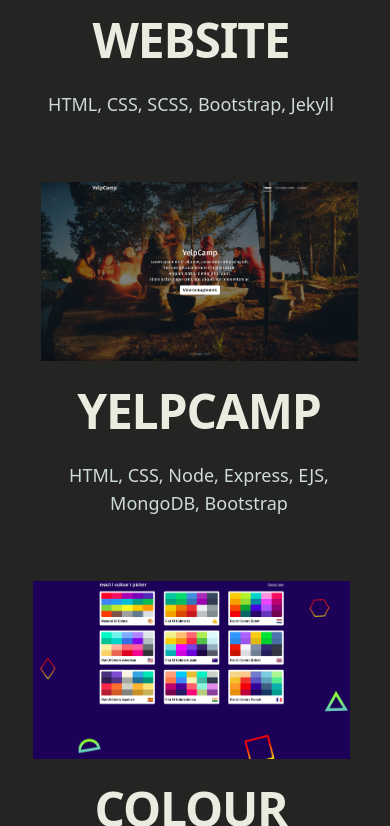
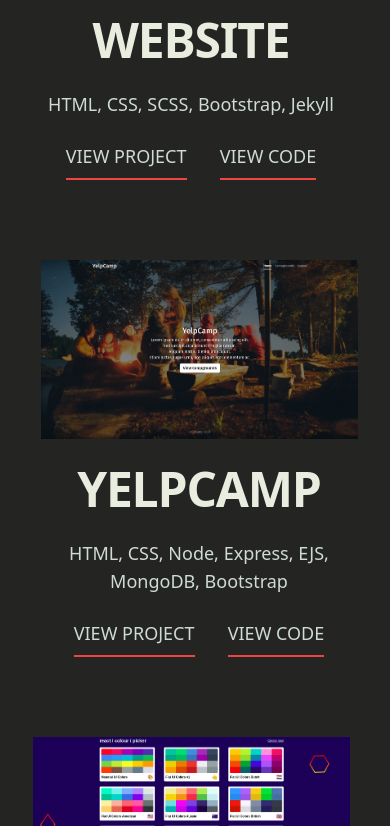
Before and after one commit to mai-soup/portfolio, a React (Vite) app: page / in a window 390 px wide. Shown: the part 2578-3404 px from the top of the page. Built offline with nearby package versions, Linux system fonts and the light colour scheme; a small style sheet from the web is missing.

Commit message:
fix project links, disable contact form after submission

```diff
--- a/src/Button.jsx
+++ b/src/Button.jsx
@@ -1,4 +1,10 @@
-const Button = ({ children, href, btn = false, disabled = false }) => {
+const Button = ({
+  children,
+  href,
+  btn = false,
+  disabled = false,
+  newtab = false,
+}) => {
   return btn ? (
     <button
       className="py-2 border-b-2 border-light-red uppercase hover:text-off-white hover:border-light-blue transition-colors disabled:border-light-grey disabled:opacity-50"
@@ -9,6 +15,7 @@
   ) : (
     <a
       href={href || "#"}
+      target={newtab ? "_blank" : ""}
       className="py-2 border-b-2 border-light-red uppercase hover:text-off-white hover:border-light-blue transition-colors"
     >
       {children}
--- a/src/ContactForm.jsx
+++ b/src/ContactForm.jsx
@@ -2,7 +2,7 @@
 import { useForm } from "react-hook-form";
 
 const inputClasses =
-  "placeholder:text-light-grey mt-0 block w-full px-0.5 border-0 border-b-2 border-light-grey bg-dark-grey focus:border-light-blue";
+  "disabled:opacity-50 placeholder:text-light-grey mt-0 block w-full px-0.5 border-0 border-b-2 border-light-grey bg-dark-grey focus:border-light-blue";
 
 const ErrorParagraph = ({ children }) => {
   return (
@@ -35,6 +35,7 @@
           placeholder="NAME"
           autoComplete="off"
           className={inputClasses}
+          disabled={submitState !== 0}
           {...register("name", { required: true })}
         />
         {errors.name && <ErrorParagraph>First name is required</ErrorParagraph>}
@@ -47,6 +48,7 @@
           autoComplete="off"
           placeholder="EMAIL"
           className={inputClasses}
+          disabled={submitState !== 0}
           {...register("email", {
             required: true,
             pattern: /[^@\s]+@[^@\s]+\.[^@\s]+/,
@@ -63,11 +65,12 @@
           rows="2"
           className={inputClasses}
           placeholder="MESSAGE"
+          disabled={submitState !== 0}
           {...register("message", { required: true })}
         ></textarea>
         {errors.message && <ErrorParagraph>Message is required</ErrorParagraph>}
       </label>
-      <Button className="float-right" btn>
+      <Button className="float-right" disabled={submitState !== 0} btn>
         {!submitState
           ? "Send message"
           : submitState === 1
--- a/src/ProjectItem.jsx
+++ b/src/ProjectItem.jsx
@@ -8,15 +8,29 @@
     >
       <div className="w-full relative">
         <img className="w-full" src={project.imgLarge} />
-        <div className="absolute top-0 left-0 h-full w-full bg-black bg-opacity-75 transition-all duration-300 flex flex-col justify-center items-center gap-3 opacity-0 hover:opacity-100">
-          <Button>View project</Button>
-          <Button>View code</Button>
+        {/* overlay, only shown on md and above */}
+        <div className="hidden absolute top-0 left-0 h-full w-full bg-black bg-opacity-75 transition-all duration-300 md:flex flex-col justify-center items-center gap-3 opacity-0 hover:opacity-100">
+          <Button href={project.url} newtab>
+            View project
+          </Button>
+          <Button href={project.github} newtab>
+            View code
+          </Button>
         </div>
       </div>
       <h3 className="heading-m uppercase my-5">{project.title}</h3>
       <p className="body-text text-light-grey mt-2">
         {project.technologies.join(", ")}
       </p>
+      {/* standalone buttons, shown on sizes smaller than md */}
+      <div className="flex md:hidden flex-row justify-evenly py-4">
+        <Button href={project.url} newtab>
+          View project
+        </Button>
+        <Button href={project.github} newtab>
+          View code
+        </Button>
+      </div>
     </div>
   );
 };
--- a/src/assets/projects.js
+++ b/src/assets/projects.js
@@ -10,6 +10,8 @@
     title: "Personal website",
     technologies: ["HTML", "CSS", "SCSS", "Bootstrap", "Jekyll"],
     imgLarge: thumbMaiSoupLg,
+    url: "https://mai-soup.github.io",
+    github: "https://github.com/mai-soup/mai-soup.github.io",
   },
   {
     title: "YelpCamp",
@@ -23,26 +25,36 @@
       "Bootstrap",
     ],
     imgLarge: thumbYelpcampLg,
+    url: "https://yelpcamp-aqzy.onrender.com/",
+    github: "https://github.com/mai-soup/yelpcamp",
   },
   {
     title: "Colour Picker",
     technologies: ["HTML", "CSS", "React", "React Router", "Material UI"],
     imgLarge: thumbColourPickerLg,
+    url: "https://react-colour-picker.vercel.app/",
+    github: "https://github.com/mai-soup/react-colour-picker",
   },
   {
     title: "Hangman",
     technologies: ["HTML", "CSS", "React", "Tailwind"],
     imgLarge: thumbHangmanLg,
+    url: "https://hangman-two-psi.vercel.app/",
+    github: "https://github.com/mai-soup/hangman",
   },
   {
     title: "QR Code Component",
     technologies: ["HTML", "CSS", "React", "Tailwind"],
     imgLarge: thumbQrCodeLg,
+    url: "https://qr-code-component-mai-soup.vercel.app/",
+    github: "https://github.com/mai-soup/qr-code-component",
   },
   {
     title: "Rating Component",
     technologies: ["HTML", "CSS", "React", "Tailwind"],
     imgLarge: thumbRatingCompLg,
+    url: "https://interactive-rating-component-mai-soup.vercel.app/",
+    github: "https://github.com/mai-soup/interactive-rating-component",
   },
 ];
 
```
